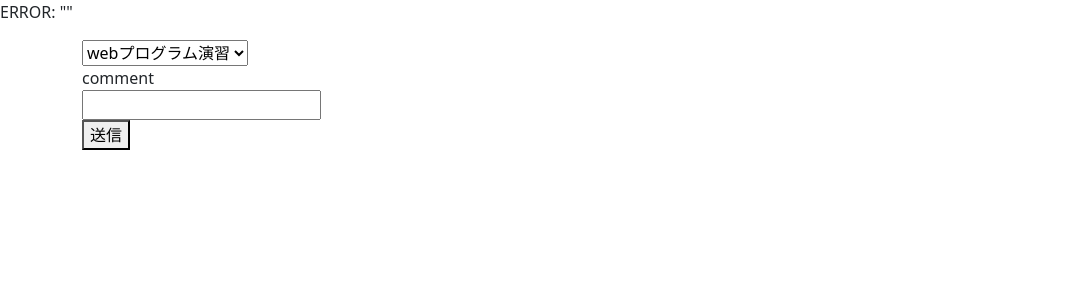
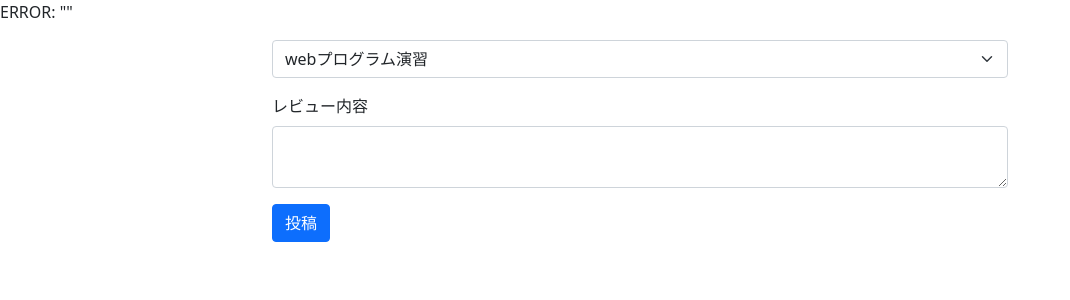
Before and after one commit to cou723/dhu-class-review-site, a Flask app: page /review/post in a window 1280 px wide. Shown: the part 24-324 px from the top of the page, without its empty margins (0-1070 px from the left). Run offline with Flask 2, Linux system fonts and the light colour scheme; a user stored in the database is signed in; data comes from the database, SQL or seed files in the repository; some libraries are stand-ins or nearby versions.

Commit message:
boostrapping review post

```diff
--- a/templates/review/post.html
+++ b/templates/review/post.html
@@ -1,21 +1,24 @@
 {% extends "layout.html" %}
 {% block content %}
-    <form id="post_form" action="/review/post" method="POST">
-        <p id="error_message"></p>
-        <select name="class_id" id="id">
+    <div class="row justify-content-md-center">
+        <div class="col-8">
+            <form class="mb-3" id="post_form" action="/review/post" method="POST">
+                <select aria-label="授業" class="form-select mb-3" name="class_id" id="id">
                     {% for class in classes %}
                     <option value="{{ class[0] }}">
                         {{ class[1] }}
                     </option>
                     {% endfor %}
                 </select>
-        <br/>
-        comment
-        <br/>
-        <input id="comment" type="textarea" name="comment" />
-        <br/>
+                <div class="mb-3">
+                    <label for="comment" class="form-label">レビュー内容</label>
+                    <textarea name="comment" type="comment" class="form-control" id="comment"></textarea>
+                    <small id="error_message" class="form-text text-muted"></small>
+                </div>
             </form>
-    <button id="submit">送信</button>
+            <button class="btn btn-primary" id="submit">投稿</button>
+        </div>
+    </div>
 {% endblock %}
 {% block endscript %}
     <script>
```
Lines whose indentation alone changed are shown as unchanged.
